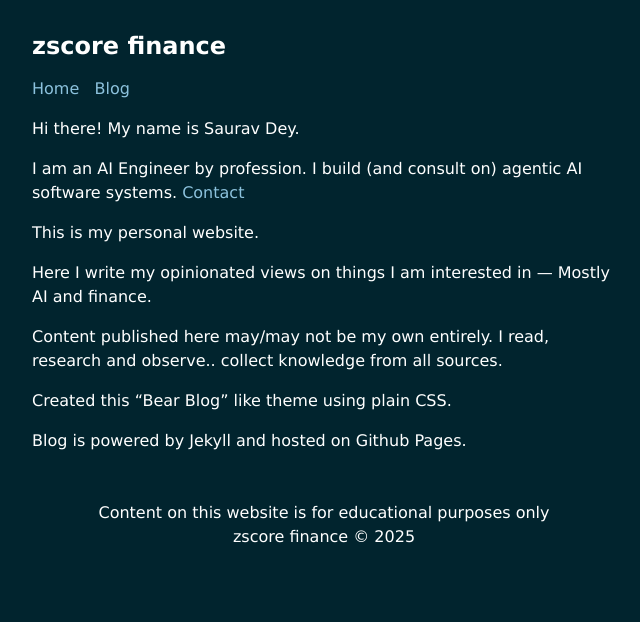
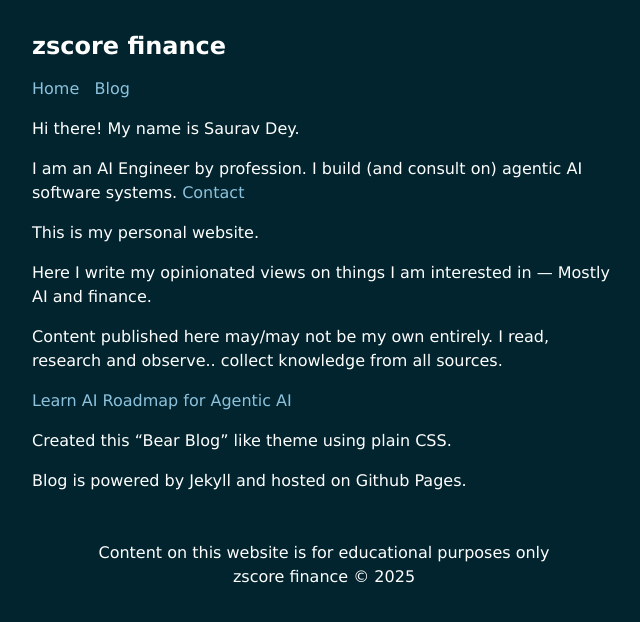
Before and after one commit to agentloopfyi/agentloopfyi.github.io, a Jekyll site: the page built from index.markdown, in a window 1280 px wide. Shown: the top 622 px of the page, without its empty margins (316-956 px from the left). Built offline with Jekyll 4.4.1, drawn with Linux system fonts in a browser that asks for light colours.

Commit message:
Update index.markdown

```diff
--- a/index.markdown
+++ b/index.markdown
@@ -12,6 +12,9 @@ Here I write my opinionated views on things I am interested in — Mostly AI and
 
 Content published here may/may not be my own entirely. I read, research and observe.. collect knowledge from all sources.
 
+[Learn AI](/learn-ai)
+[Roadmap for Agentic AI](/agentic-ai)
+
 Created this "Bear Blog" like theme using plain CSS.
 
 Blog is powered by Jekyll and hosted on Github Pages.
```
